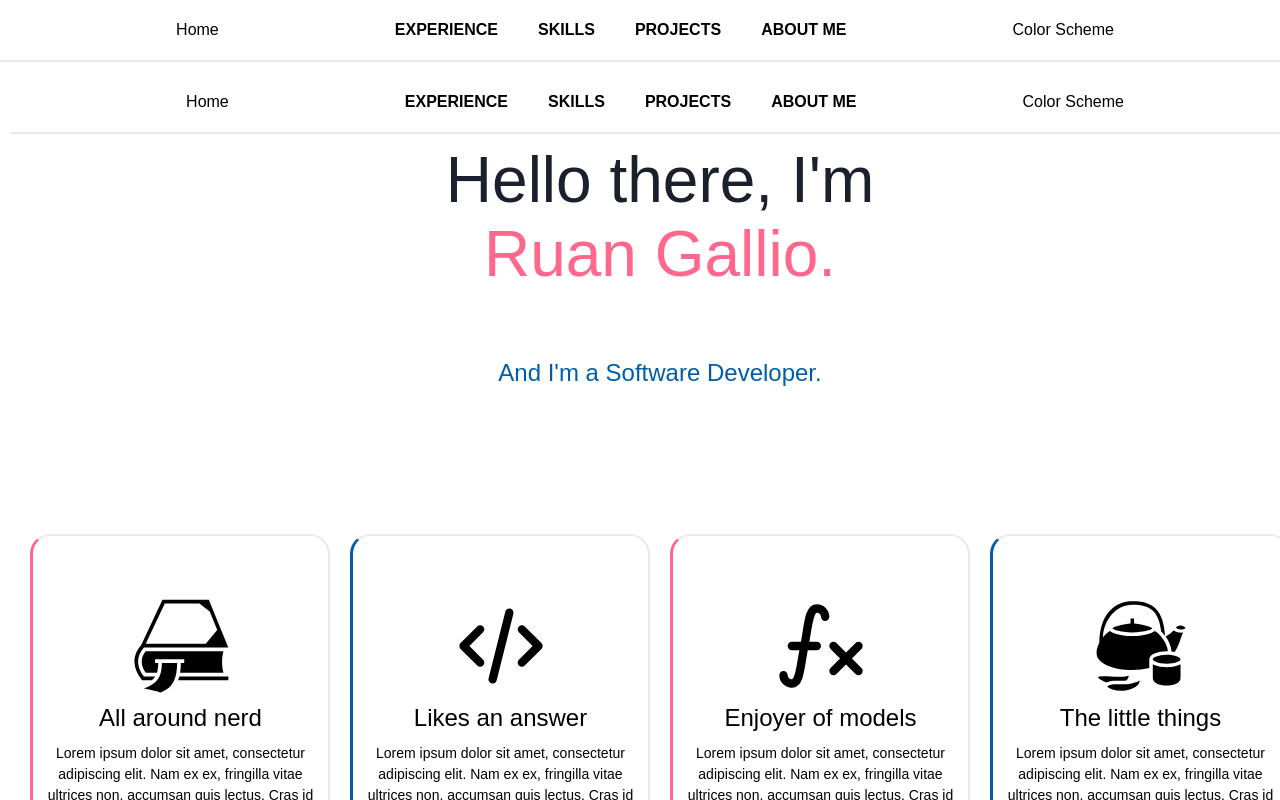
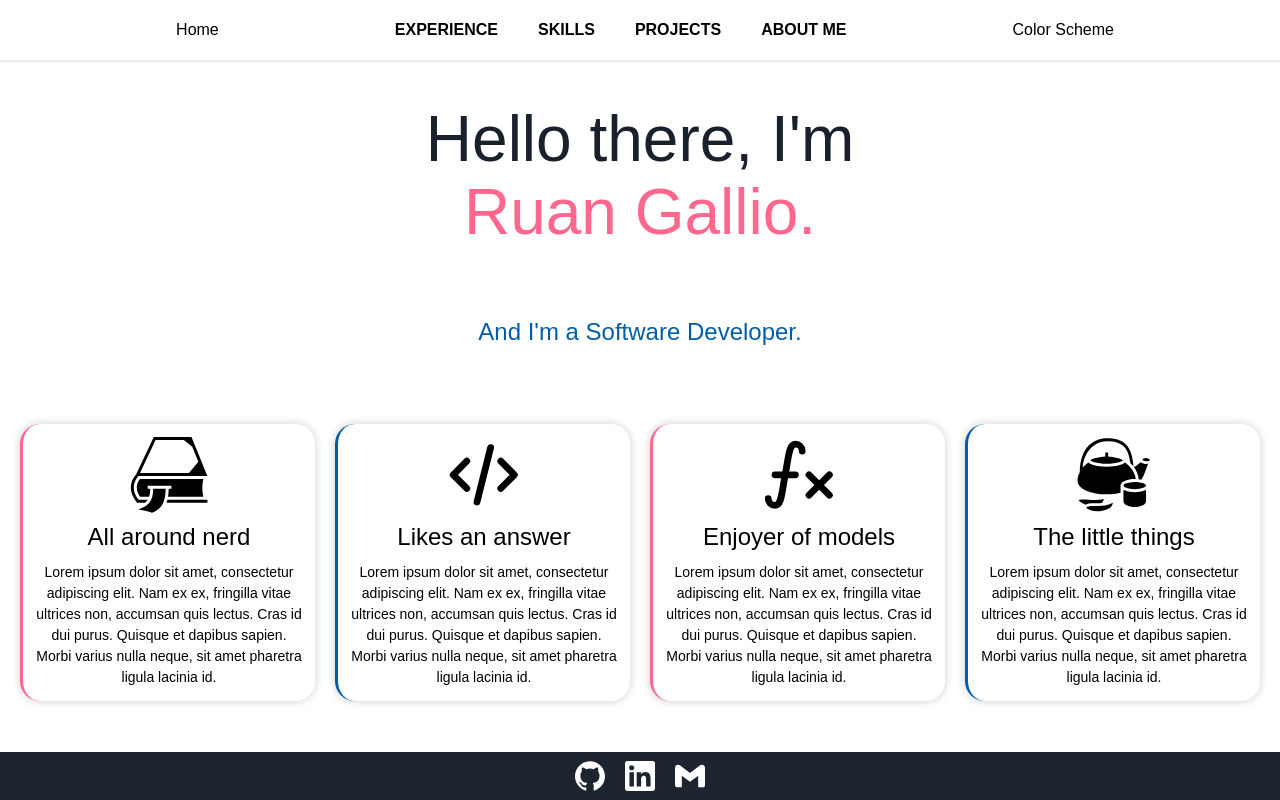
Before and after one commit to RuanGallio/WebPortifolio, a Next.js app: page / in a window 1280 px wide. Shown: the top 800 px of the page. Built offline with nearby package versions, Linux system fonts and the light colour scheme.

Commit message:
Update AboutCards for new layout fix

```diff
--- a/components/AboutCard/index.tsx
+++ b/components/AboutCard/index.tsx
@@ -30,7 +30,7 @@ const AboutCard = (props: AboutCardProps) => {
         borderColor: props.color,
       }}
     >
-      <props.icon size={100} key={`${props.icon.name}`} />
+      <props.icon size="30%" key={`${props.icon.name}`} />
       <h1 key={props.title}>{props.title}</h1>
       <p key={props.text}>{props.text}</p>
     </Box>
--- a/pages/index.tsx
+++ b/pages/index.tsx
@@ -1,4 +1,4 @@
-import { Box, Text } from "@chakra-ui/react";
+import { Box, Flex, Text } from "@chakra-ui/react";
 import Head from "next/head";
 import AboutCard from "../components/AboutCard";
 import Layout from "../components/Layout";
@@ -40,11 +40,10 @@ const Home: NextPage = () => {
 
   return (
     <>
-      <Layout>
       <Head>
         <title>Ruan Gallio's portfolios Home Screen</title>
       </Head>
-        <Box className={styles.main}>
+      <Flex flexDirection="column" flexWrap="wrap">
         <Box
           display="flex"
           flexDirection="column"
@@ -70,8 +69,7 @@ const Home: NextPage = () => {
             />
           ))}
         </Box>
-        </Box>
-      </Layout>
+      </Flex>
     </>
   );
 };
--- a/styles/AboutCard.module.css
+++ b/styles/AboutCard.module.css
@@ -6,19 +6,23 @@
     justify-content: center;
     padding: 10px;
     margin: 10px;
-    width: 400px;
-    height: 400px;
-    border-right: 2px solid #eaeaea;
-    border-top: 2px solid #eaeaea;
-    border-bottom: 3px solid #d6d6d6;
+    height: 100%;
+        box-shadow: 0 0 10px rgba(0, 0, 0, 0.2);
     background-color: #fff;
     border-radius: 20px;
-
     background-size: 200%;
     transition: background-position .3s cubic-bezier(.47, .1, 1, .63), border 0.2s linear;
     transition-delay: 0.0s, 0.15s;
 }
 
+.grid {
+    display: flex;
+    flex-direction: row;
+    align-items: center;
+    justify-content: center;
+    flex-wrap: wrap;
+    width: 100%;
+}
 .aboutcard:hover {
     background-position: -100% 100%;
 }
```
Lines whose indentation alone changed are shown as unchanged.
